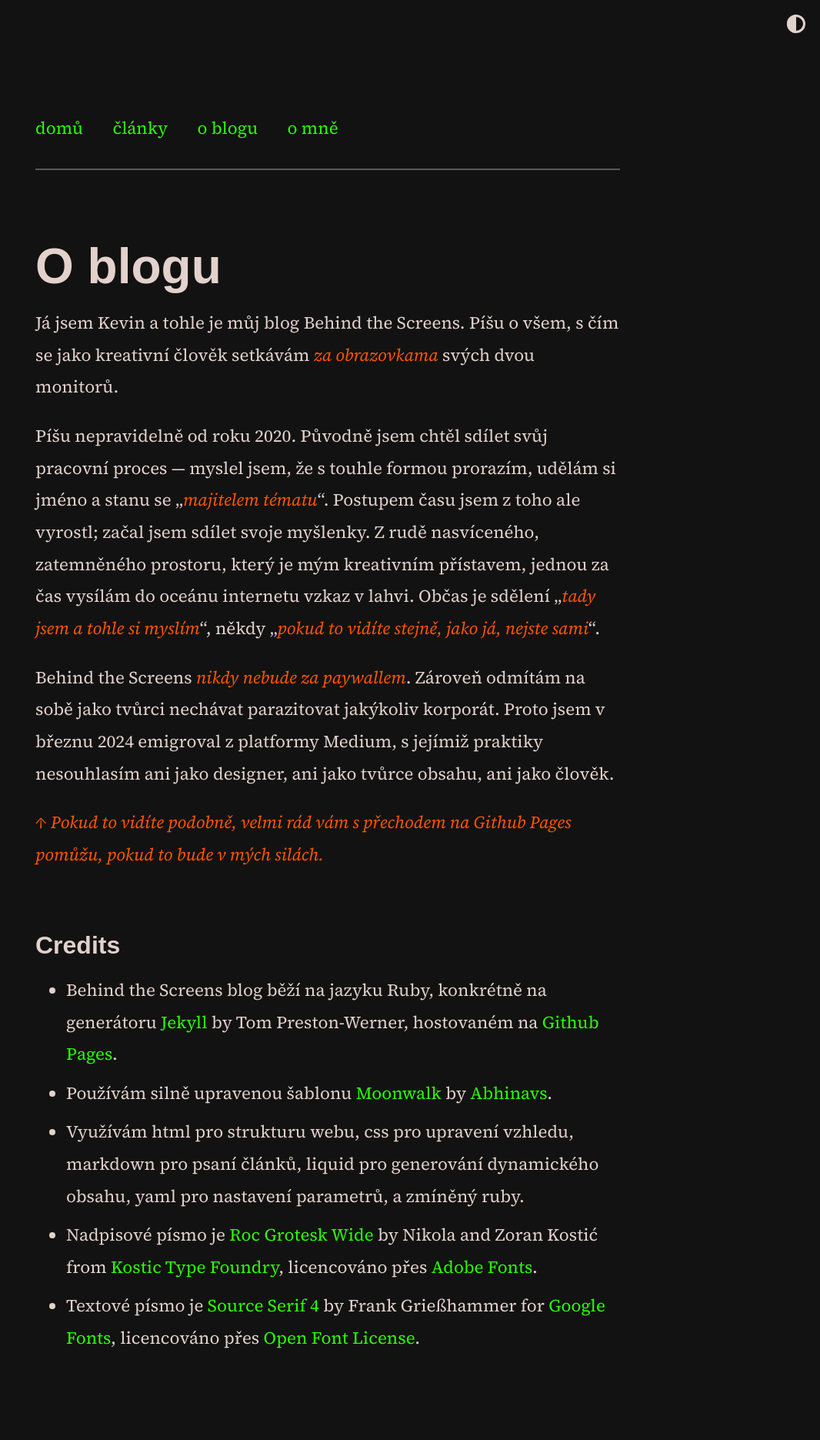
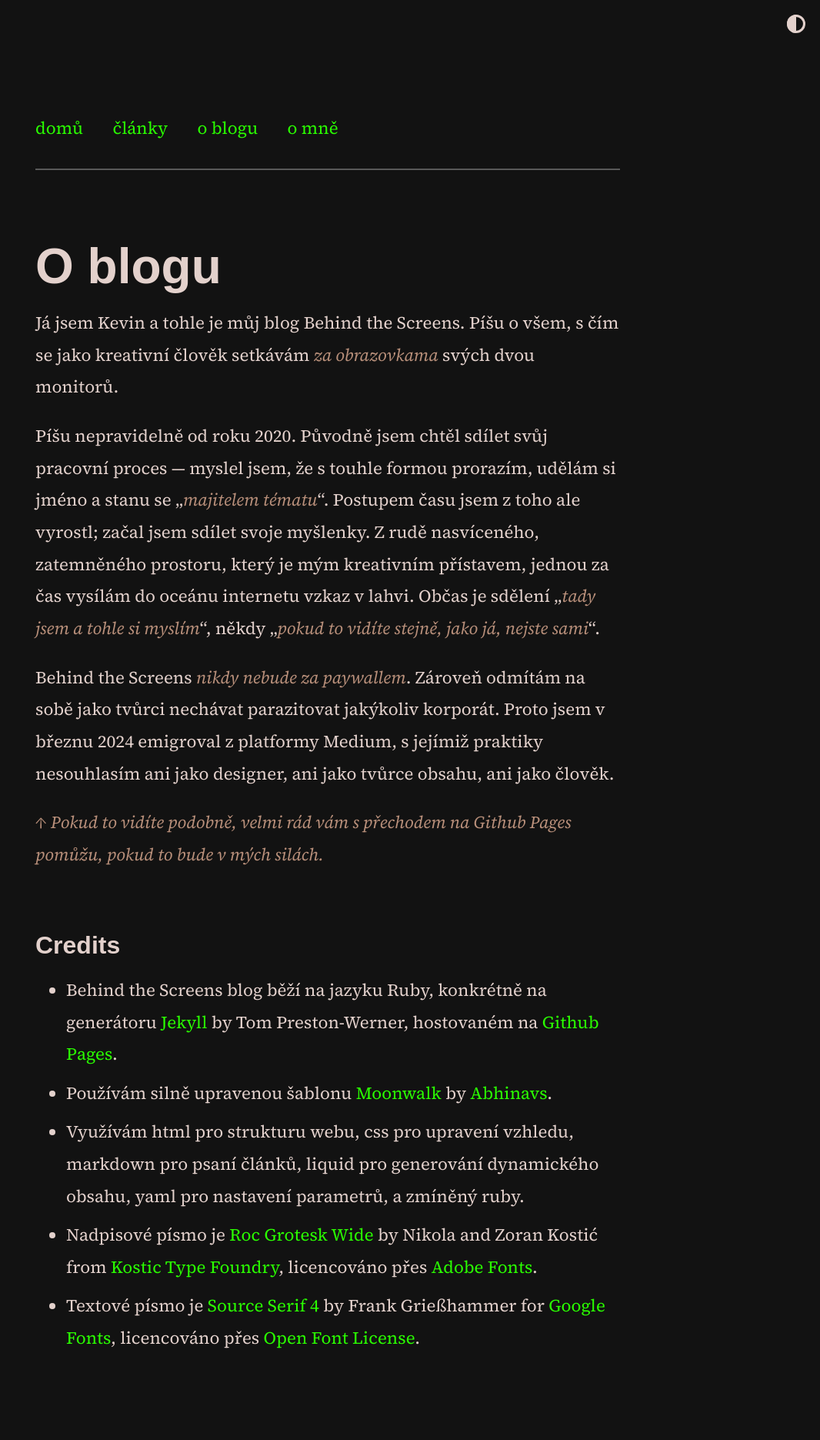
Before and after one commit to scherrer-txt/bts, a Jekyll site: the page built from o-blogu.md, in a window 1280 px wide. Shown: the whole page at 77% size, without its empty margins (214-1280 px from the left). Built offline with Jekyll 4.4.1, drawn with Linux system fonts in a browser that asks for light colours; some web fonts are replaced.

Commit message:
Update moonwalk.scss

```diff
--- a/_sass/moonwalk.scss
+++ b/_sass/moonwalk.scss
@@ -147,6 +147,7 @@ img {
       --headings: #121212;
       --text: #313131;
       --text-secondary: #612EA3;
+      --text-italic: #823B17;
       --links: #006A97;
       --links-hover: #0000ff;
       --highlight: #FFECB2; // light yellow
@@ -165,6 +166,7 @@ img {
       --bg-secondary: #0A0A0A;
       --text: #E3D1CC;
       --text-secondary: #FF5500;
+      --text-italic: #B88F7A;
       --code-text: #595959;
       --share-text: #666666;
   };
@@ -213,13 +215,13 @@ a {
 /* Target specific elements for italicized text */
 em, i {
   font-style: italic;
-  color: var(--text-secondary);
+  color: var(--text-italic);
 }
 
 strong,
 b {
   font-style: bold;
-  color: var(--text-secondary);
+  color: var(--text-italic);
 }
 
 html.transition,
```
